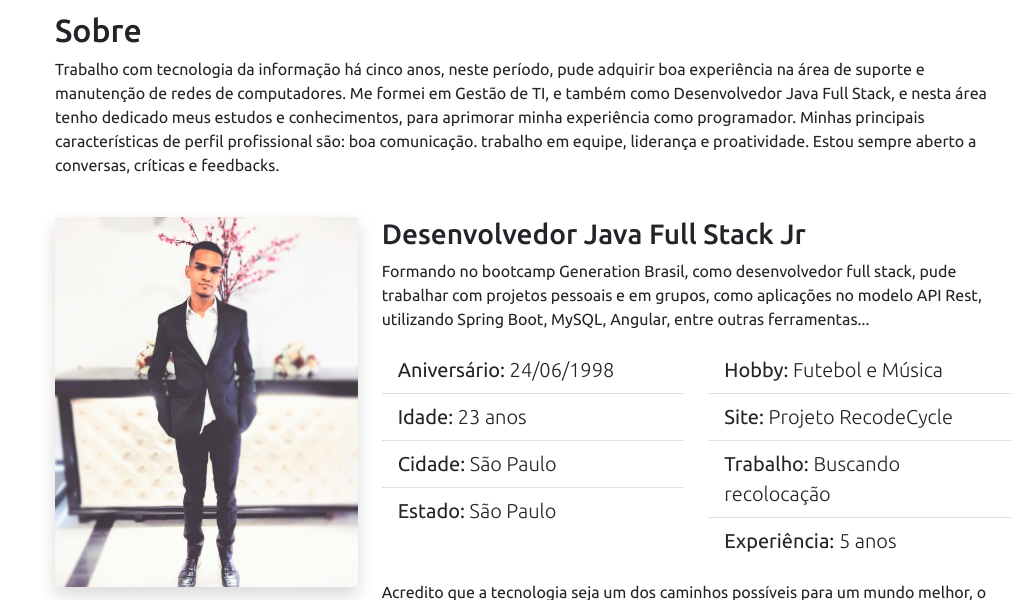
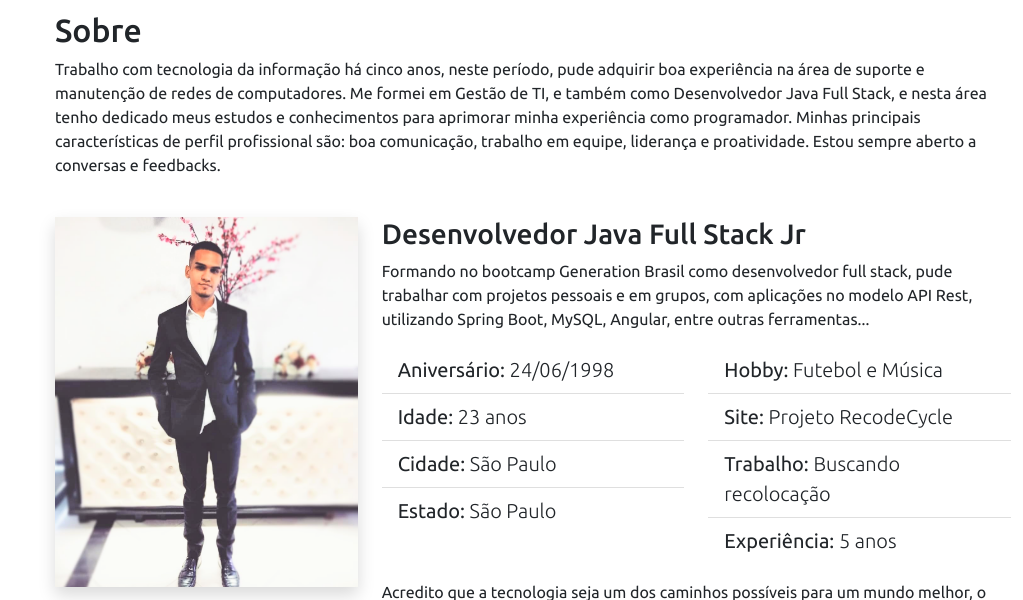
Before and after one commit to Garrido10/Meu-portfolio, a Flask app: page / in a window 1280 px wide. Shown: the part 853-1453 px from the top of the page, without its empty margins (257-1280 px from the left). Run offline with Flask 2, Linux system fonts and the light colour scheme; some libraries are stand-ins or nearby versions.

Commit message:
Atualizando detalhes

```diff
--- a/templates/index.html
+++ b/templates/index.html
@@ -84,8 +84,8 @@
                 <div class="col-md-12" data-anime="down">
                     <h2 class='pt-3'>Sobre</h2>
                     <p>Trabalho com tecnologia da informação há cinco anos, neste período, pude adquirir boa experiência na área de suporte e manutenção de redes de computadores. Me formei em Gestão de TI, e também como Desenvolvedor Java Full Stack, e nesta
-                        área tenho dedicado meus estudos e conhecimentos, para aprimorar minha experiência como programador. Minhas principais características de perfil profissional são: boa comunicação. trabalho em equipe, liderança e proatividade. Estou
-                        sempre aberto a conversas, críticas e feedbacks.</p>
+                        área tenho dedicado meus estudos e conhecimentos para aprimorar minha experiência como programador. Minhas principais características de perfil profissional são: boa comunicação, trabalho em equipe, liderança e proatividade. Estou
+                        sempre aberto a conversas e feedbacks.</p>
                 </div>
             </div>
 
@@ -95,7 +95,7 @@
                 </div>
                 <div class="col-md-8" data-anime="right">
                     <h3>Desenvolvedor Java Full Stack Jr</h3>
-                    <p>Formando no bootcamp Generation Brasil, como desenvolvedor full stack, pude trabalhar com projetos pessoais e em grupos, como aplicações no modelo API Rest, utilizando Spring Boot, MySQL, Angular, entre outras ferramentas...
+                    <p>Formando no bootcamp Generation Brasil como desenvolvedor full stack, pude trabalhar com projetos pessoais e em grupos, com aplicações no modelo API Rest, utilizando Spring Boot, MySQL, Angular, entre outras ferramentas...
                     </p>
 
                     <div class="row mt-3 mb-3">
@@ -264,8 +264,7 @@
                             <h4>Desenvolvimento Java Full Stack</h4>
                             <h5>2021 - 2021</h5>
                             <p><em>Generation Brasil</em></p>
-                            <p>Focado na criação de valor na atração, seleção e retenção de novos talentos. Integrando habilidades técnicas, comportamentais e mentalidades nos programas de qualificação profissional, permitindo que os alunos desenvolvam rapidamente
-                                o domínio de um Dev Júnior. Carga horaria de 480 horas </p>
+                            <p>Bootcamp intensivo e imersivo de 12 semanas em período integral voltado para desenvolvimento Fullstack Java. </p>
                         </div>
 
                         <div class='cv-item' data-anime="up">
```
